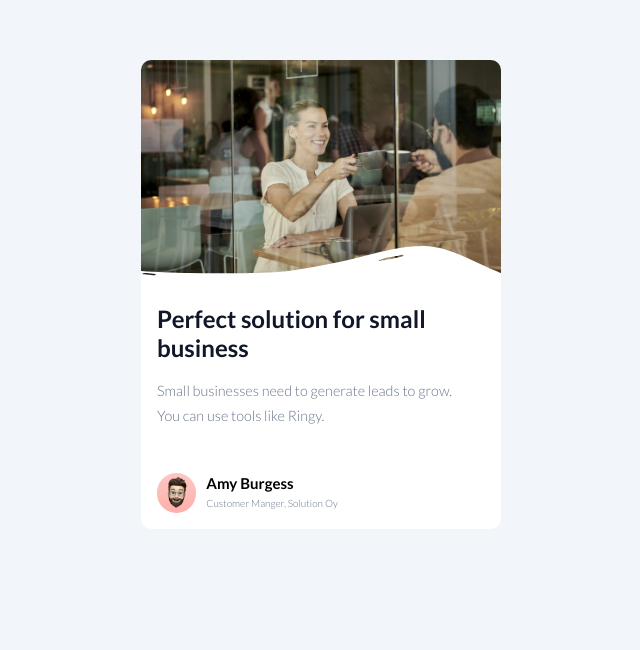
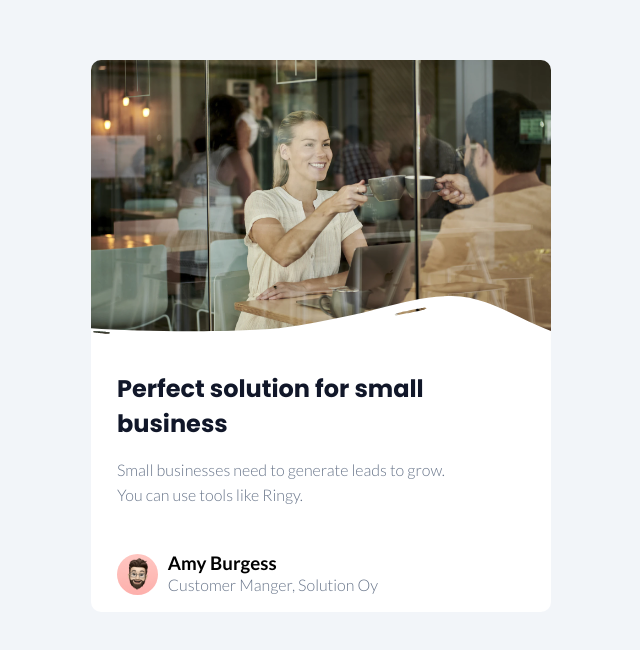
Before and after one commit to GenericJM/Business-Blog-Card, a plain HTML site: page index.html in a window 1280 px wide. Shown: the part 104-754 px from the top of the page, without its empty margins (319-959 px from the left). Drawn offline with Linux system fonts and the light colour scheme.

Commit message:
modify and corrections

```diff
--- a/index.html
+++ b/index.html
@@ -23,7 +23,7 @@
         <footer class="footer">
             <img class="footer-image" src="./avatar-image-business-card.png">
             <div>
-                <h2>Amy Burgess</h2>
+                <h3>Amy Burgess</h3>
                 <p class="footer-p">Customer Manger, Solution Oy</p>
             </div>
         </footer>
--- a/styles.css
+++ b/styles.css
@@ -1,4 +1,7 @@
 @import url('https://fonts.googleapis.com/css2?family=Lato:wght@300;700&display=swap');
+@import url('https://fonts.googleapis.com/css2?family=Poppins:wght@300;700&display=swap');
+
+
 *{
     margin: 0;
     padding: 0;
@@ -16,14 +19,13 @@ body {
   }
 .card{
     margin-top: 164px;
-    max-width: 360px;
+    max-width: 460px;
     border-radius: 10px;
     background-color: #FFFFFF;
     padding-bottom: 16px;
 }
 .card-hero_image{
     border-radius: 10px;
-
     object-fit: contain;
     width: 100%;
 }
@@ -45,15 +47,16 @@ header{
 
 }
 .body{
-    margin: 0 16px 45px 16px;
+    margin: 0 100px 45px 26px;
 }
 .title{
-    font-size: 1.5em;
+    font-family: 'Poppins';
+    font-size: 1.5rem;
     margin-bottom: 16px;
 }
 .description{
     line-height: 25px;
-    font-size: 0.9em;
+    font-size: 1em;
     color: #677489;
 
 }
@@ -63,18 +66,18 @@ h1{
 }
 
 .footer{
-    margin: 0 16px;
+    margin: 0 26px;
     display: flex;
     gap: 10px;
-    font-size: 10px;
+    font-size: 16px;
     align-items: center;
-    line-height: 20px;
+    line-height: 22px;
 
 }
 .footer-image{
     border-radius: 50%;
     object-fit: contain;
-    width: 12%;
+    width: 10%;
 }
 .footer-p{
     color: #677489;
```
